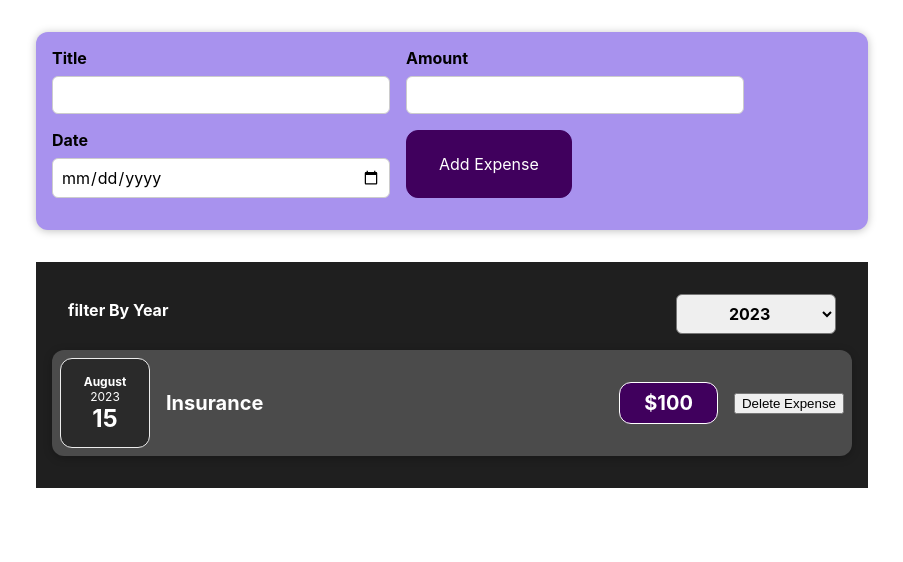
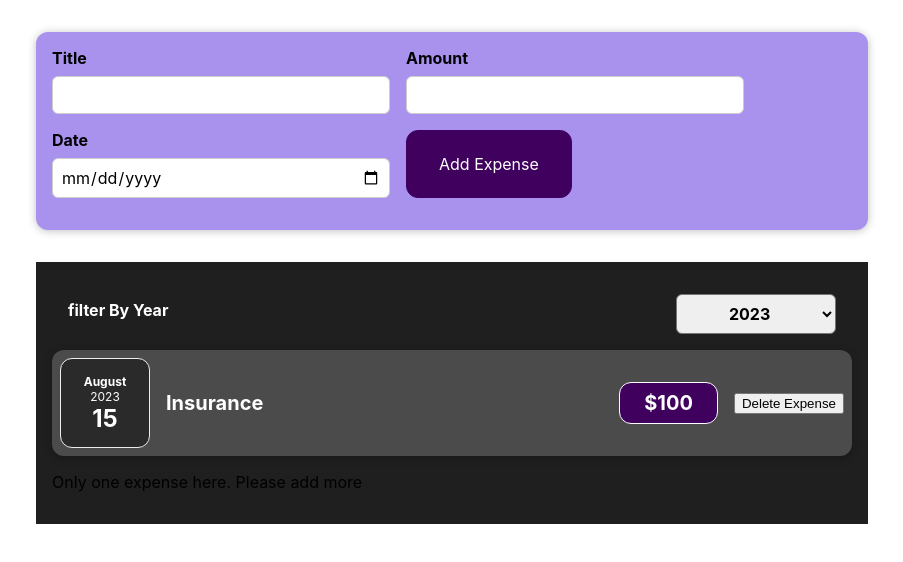
Before and after one commit to Vaishnavigupta97/sharp-react-project-one, a React (Create React App) app: page / in a window 1280 px wide. Shown: the top 562 px of the page, without its empty margins (188-1091 px from the left). Built offline with nearby package versions, Linux system fonts and the light colour scheme.

Commit message:
use conditional re-rendering

```diff
--- a/src/components/Expenses/Expenses.js
+++ b/src/components/Expenses/Expenses.js
@@ -11,12 +11,11 @@ const Expenses = (props) => {
     const filteredExpenses = props.expenses.filter((expense) => {
         return expense.date.getFullYear().toString() === filteredYear;
     })
-    return(
+    let expenseContent = <p>No Expenses Found</p>;
+    if(filteredExpenses.length > 0){
+        expenseContent = filteredExpenses.map((expense) => {
+            return (
                 <>
-        <div className="expenses">
-            <ExpensesFilter selected = {filteredYear} onChangeFilter={changeFilterHandler} />
-        {filteredExpenses.map((expense) => {
-          return (
                     <ExpenseItem
                         key={expense.id}
                         date={expense.date}
@@ -24,8 +23,33 @@ const Expenses = (props) => {
                         price={expense.price}
                         location={expense.location}
                         />
+                        {filteredExpenses.length === 1 && <p>Only one expense here. Please add more</p>}
+                </>
+
             )
-        })}
+        })
+    }
+
+
+    return (
+        <>
+            <div className="expenses">
+                <ExpensesFilter selected={filteredYear} onChangeFilter={changeFilterHandler} />
+                {expenseContent}
+                {/* {filteredExpenses.length > 1 &&
+                    filteredExpenses.map((expense) => {
+                        return (
+                            <>
+                                <ExpenseItem
+                                    key={expense.id}
+                                    date={expense.date}
+                                    title={expense.title}
+                                    price={expense.price}
+                                    location={expense.location}
+                                />
+                            </>
+                        )
+                    })} */}
             </div>
         </>
     )
--- a/src/components/Expenses/ExpensesFilter.js
+++ b/src/components/Expenses/ExpensesFilter.js
@@ -13,6 +13,7 @@ const ExpensesFilter = (props) =>{
                     <option value="2023">2023</option>
                     <option value="2024">2024</option>
                     <option value="2025">2025</option>
+                    <option value="2026">2026</option>
                 </select>
             </div>
         </div>
```
Lines whose indentation alone changed are shown as unchanged.
